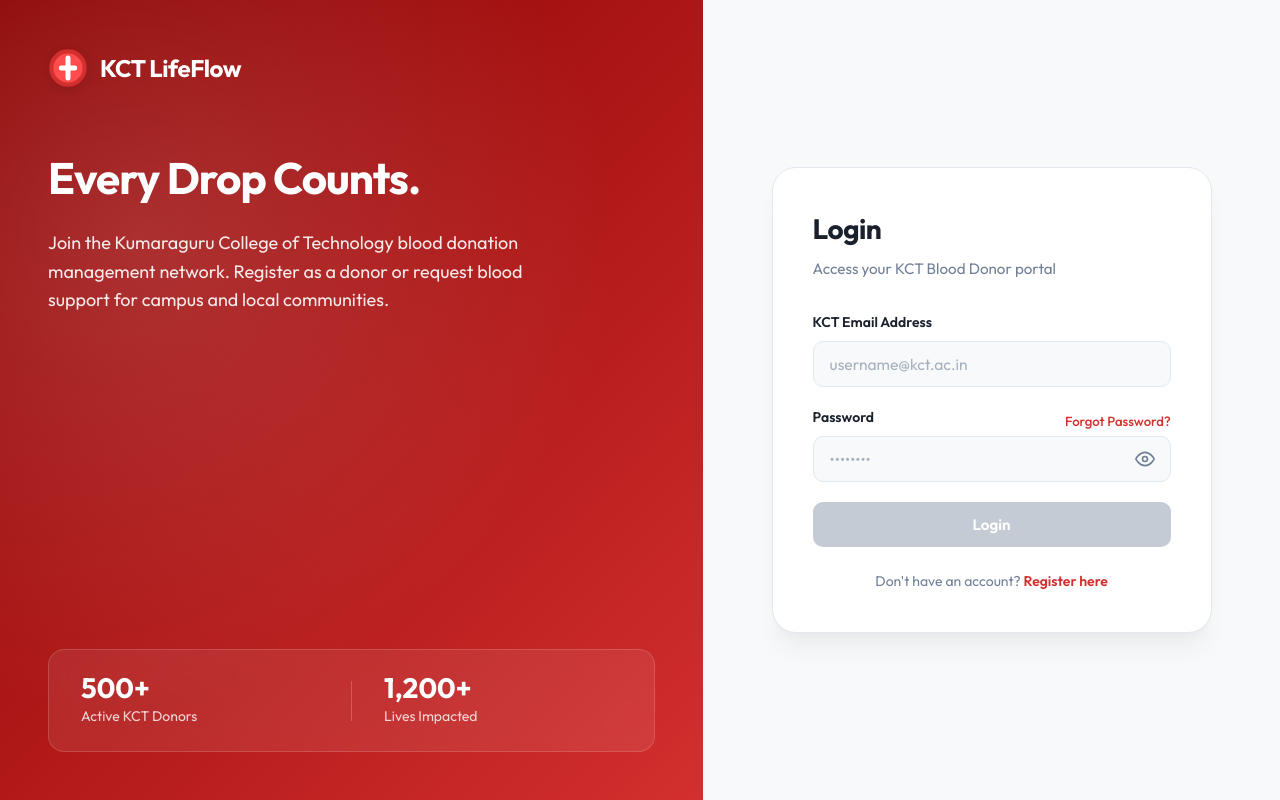
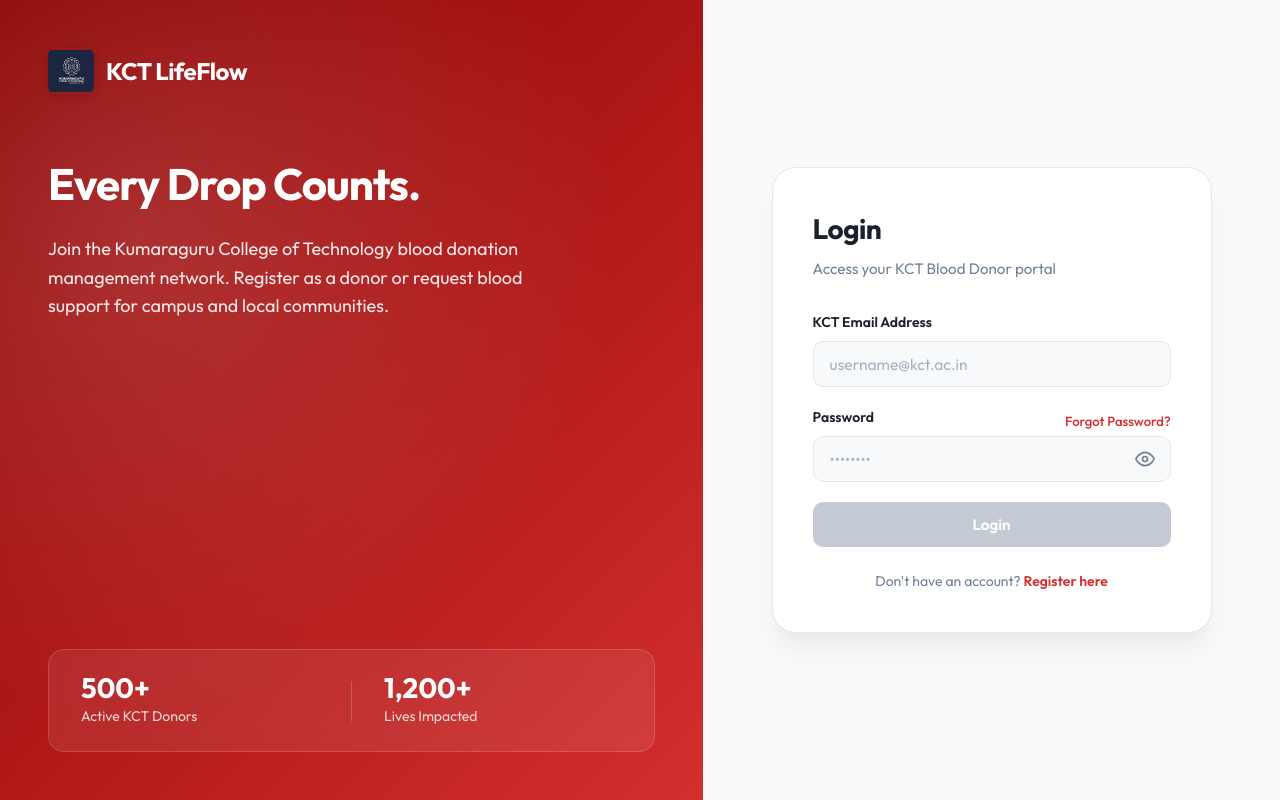
Before and after one commit to jarvis1702/blood-donation-management, a React (Vite) app: page /login in a window 1280 px wide. Built offline with nearby package versions, Linux system fonts and the light colour scheme; no server answers.

Commit message:
Update favicon to KCT logo and add KCT logo to web headers

```diff
--- a/index.html
+++ b/index.html
@@ -2,9 +2,9 @@
 <html lang="en">
   <head>
     <meta charset="UTF-8" />
-    <link rel="icon" type="image/svg+xml" href="/favicon.svg" />
+    <link rel="icon" type="image/png" href="/favicon.png" />
     <meta name="viewport" content="width=device-width, initial-scale=1.0" />
-    <title>blood-donation-management</title>
+    <title>KCT LifeFlow | Blood Donation Portal</title>
   </head>
   <body>
     <div id="root"></div>
--- a/src/pages/Dashboard.jsx
+++ b/src/pages/Dashboard.jsx
@@ -120,12 +120,12 @@
     <div className="dashboard-container">
       {/* Header / Navbar */}
       <header className="dashboard-header">
-        <div className="dashboard-logo" onClick={() => navigate('/dashboard')} style={{cursor: 'pointer'}}>
-          <svg width="32" height="32" viewBox="0 0 24 24" fill="none" stroke="currentColor" strokeWidth="2.5">
-            <path d="M12 22C17.5228 22 22 17.5228 22 12C22 6.47715 17.5228 2 12 2C6.47715 2 2 6.47715 2 12C2 17.5228 6.47715 22 12 22Z" fill="#ff4d4d" stroke="#d32f2f"/>
-            <path d="M12 6V18" stroke="white" strokeWidth="3"/>
-            <path d="M8 12H16" stroke="white" strokeWidth="3"/>
-          </svg>
+        <div className="dashboard-logo" onClick={() => navigate('/dashboard')} style={{cursor: 'pointer', display: 'flex', alignItems: 'center', gap: '0.65rem'}}>
+          <img
+            src="/kct-logo.png"
+            alt="KCT Logo"
+            style={{width: '36px', height: '36px', borderRadius: '6px', objectFit: 'contain'}}
+          />
           <span className="logo-text">KCT LifeFlow</span>
         </div>
 
--- a/src/pages/ProfilePage.jsx
+++ b/src/pages/ProfilePage.jsx
@@ -70,12 +70,12 @@
     <div className="dashboard-container">
       {/* Navbar */}
       <header className="dashboard-header">
-        <div className="dashboard-logo" onClick={() => navigate('/dashboard')} style={{cursor: 'pointer'}}>
-          <svg width="32" height="32" viewBox="0 0 24 24" fill="none" stroke="currentColor" strokeWidth="2.5">
-            <path d="M12 22C17.5228 22 22 17.5228 22 12C22 6.47715 17.5228 2 12 2C6.47715 2 2 6.47715 2 12C2 17.5228 6.47715 22 12 22Z" fill="#ff4d4d" stroke="#d32f2f"/>
-            <path d="M12 6V18" stroke="white" strokeWidth="3"/>
-            <path d="M8 12H16" stroke="white" strokeWidth="3"/>
-          </svg>
+        <div className="dashboard-logo" onClick={() => navigate('/dashboard')} style={{cursor: 'pointer', display: 'flex', alignItems: 'center', gap: '0.65rem'}}>
+          <img
+            src="/kct-logo.png"
+            alt="KCT Logo"
+            style={{width: '36px', height: '36px', borderRadius: '6px', objectFit: 'contain'}}
+          />
           <span className="logo-text">KCT LifeFlow</span>
         </div>
 
--- a/src/pages/RequestPage.jsx
+++ b/src/pages/RequestPage.jsx
@@ -104,12 +104,12 @@
     <div className="dashboard-container">
       {/* Header */}
       <header className="dashboard-header">
-        <div className="dashboard-logo" onClick={() => navigate('/dashboard')} style={{cursor: 'pointer'}}>
-          <svg width="32" height="32" viewBox="0 0 24 24" fill="none" stroke="currentColor" strokeWidth="2.5">
-            <path d="M12 22C17.5228 22 22 17.5228 22 12C22 6.47715 17.5228 2 12 2C6.47715 2 2 6.47715 2 12C2 17.5228 6.47715 22 12 22Z" fill="#ff4d4d" stroke="#d32f2f"/>
-            <path d="M12 6V18" stroke="white" strokeWidth="3"/>
-            <path d="M8 12H16" stroke="white" strokeWidth="3"/>
-          </svg>
+        <div className="dashboard-logo" onClick={() => navigate('/dashboard')} style={{cursor: 'pointer', display: 'flex', alignItems: 'center', gap: '0.65rem'}}>
+          <img
+            src="/kct-logo.png"
+            alt="KCT Logo"
+            style={{width: '36px', height: '36px', borderRadius: '6px', objectFit: 'contain'}}
+          />
           <span className="logo-text">KCT LifeFlow</span>
         </div>
 
--- a/src/pages/auth/Login.jsx
+++ b/src/pages/auth/Login.jsx
@@ -8,12 +8,12 @@
       <div className="auth-sidebar">
         <div className="auth-sidebar-overlay"></div>
         <div className="auth-sidebar-content">
-          <div className="auth-logo">
-            <svg width="40" height="40" viewBox="0 0 24 24" fill="none" stroke="currentColor" strokeWidth="2.5" strokeLinecap="round" strokeLinejoin="round">
-              <path d="M12 22C17.5228 22 22 17.5228 22 12C22 6.47715 17.5228 2 12 2C6.47715 2 2 6.47715 2 12C2 17.5228 6.47715 22 12 22Z" fill="#ff4d4d" stroke="#d32f2f"/>
-              <path d="M12 6V18" stroke="white" strokeWidth="3"/>
-              <path d="M8 12H16" stroke="white" strokeWidth="3"/>
-            </svg>
+          <div className="auth-logo" style={{display: 'flex', alignItems: 'center', gap: '0.75rem'}}>
+            <img
+              src="/kct-logo.png"
+              alt="KCT Logo"
+              style={{width: '46px', height: '46px', borderRadius: '8px', objectFit: 'contain', boxShadow: '0 2px 8px rgba(0,0,0,0.15)'}}
+            />
             <span className="logo-text">KCT LifeFlow</span>
           </div>
 
--- a/src/pages/auth/Register.jsx
+++ b/src/pages/auth/Register.jsx
@@ -8,12 +8,12 @@
       <div className="auth-sidebar">
         <div className="auth-sidebar-overlay"></div>
         <div className="auth-sidebar-content">
-          <div className="auth-logo">
-            <svg width="40" height="40" viewBox="0 0 24 24" fill="none" stroke="currentColor" strokeWidth="2.5" strokeLinecap="round" strokeLinejoin="round">
-              <path d="M12 22C17.5228 22 22 17.5228 22 12C22 6.47715 17.5228 2 12 2C6.47715 2 2 6.47715 2 12C2 17.5228 6.47715 22 12 22Z" fill="#ff4d4d" stroke="#d32f2f"/>
-              <path d="M12 6V18" stroke="white" strokeWidth="3"/>
-              <path d="M8 12H16" stroke="white" strokeWidth="3"/>
-            </svg>
+          <div className="auth-logo" style={{display: 'flex', alignItems: 'center', gap: '0.75rem'}}>
+            <img
+              src="/kct-logo.png"
+              alt="KCT Logo"
+              style={{width: '46px', height: '46px', borderRadius: '8px', objectFit: 'contain', boxShadow: '0 2px 8px rgba(0,0,0,0.15)'}}
+            />
             <span className="logo-text">KCT LifeFlow</span>
           </div>
 
```
Also changed, not shown: public/favicon.png (added), public/kct-logo.png (added).
